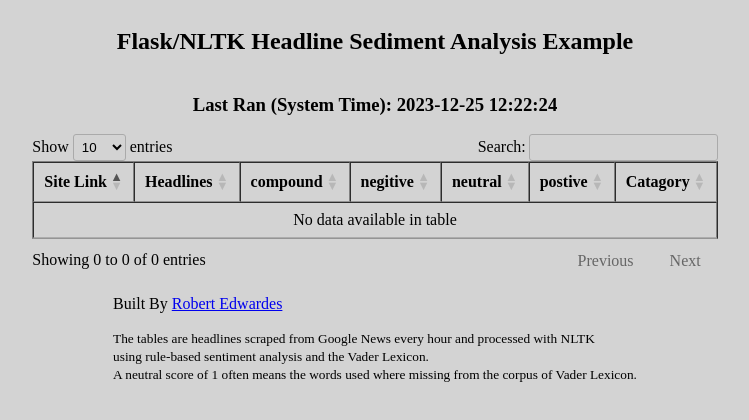
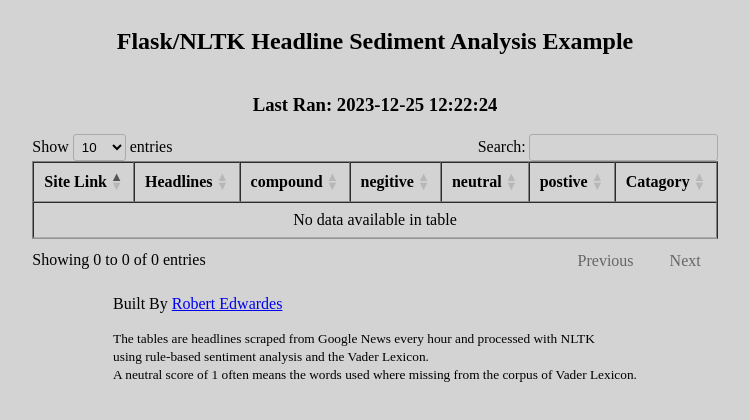
Before and after one commit to RobertEdwardes/gemini_flask, a Flask app: page / in a window 1280 px wide. Shown: the top 420 px of the page, without its empty margins (265-1014 px from the left). Run offline with Flask 3, Linux system fonts and the light colour scheme; parts of the project's set-up code (start-up, migrations or seed data) failed here and were passed over; some libraries are stand-ins or nearby versions.

Commit message:
updated Last Ran time to EST from UTC

```diff
--- a/app.py
+++ b/app.py
@@ -85,7 +85,8 @@ def job1():
             print(f'{subject} has been scraped')
             lastScraped.query.delete()
             db.session.commit()
-            last_time = lastScraped(last_ran=datetime.now())
+            last_ran = datetime.now() - timedelta(hours=5)
+            last_time = lastScraped(last_ran=last_ran)
             db.session.add(last_time)
             db.session.commit()
 
--- a/templates/index.html
+++ b/templates/index.html
@@ -29,7 +29,7 @@
 <body>
 
 <h2>Flask/NLTK Headline Sediment Analysis Example<br>
-    <h3>Last Ran (System Time): {{datetime}}</h3>
+    <h3>Last Ran: {{datetime}}</h3>
 </h2>
 
 <table id="myTable" border="1">
```
